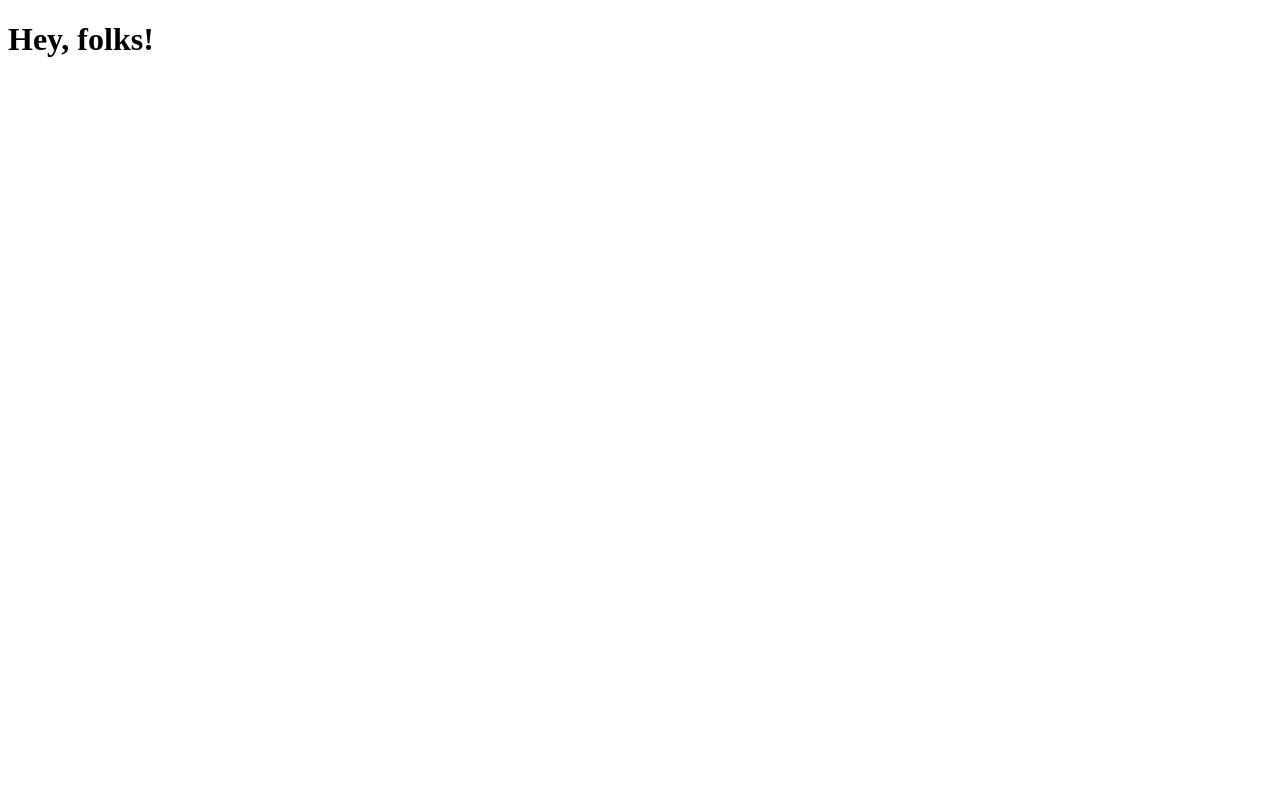
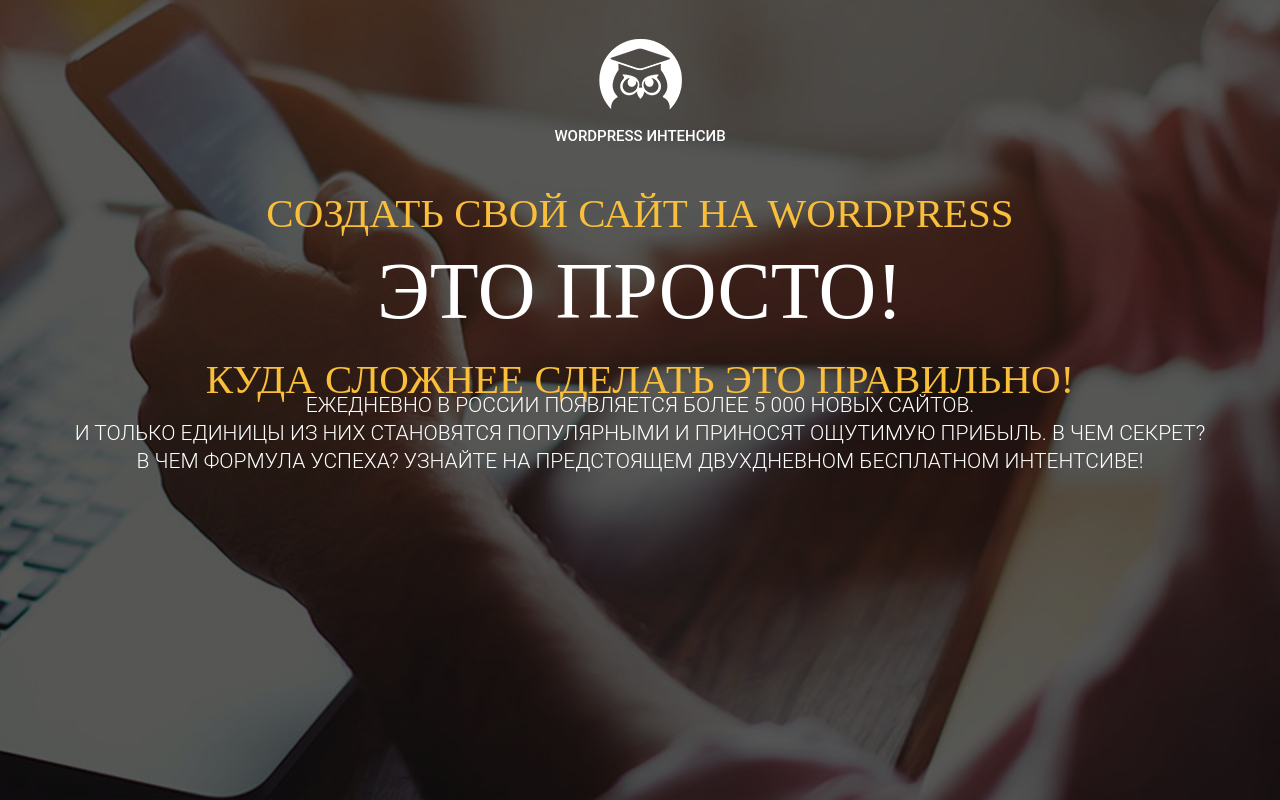
Before and after one commit to keys4words/19038, a plain HTML site: page m1/src/index.html in a window 1280 px wide. Drawn offline with Linux system fonts and the light colour scheme.

Commit message:
start styling

```diff
--- /dev/null
+++ b/m1/src/css/style.css
@@ -0,0 +1,70 @@
+* {
+    box-sizing: border-box;
+    margin: 0;
+    padding: 0;
+}
+
+.container{
+    width: 1140px;
+    margin: 0 auto;
+}
+
+.promo {
+    height: 800px;
+    background: url('../img/main_bg.jpg') center center/cover no-repeat;
+    padding: 39px 0 62px 0;
+}
+
+.logo .logo_img {
+    display: block;
+    margin: 0 auto;
+}
+
+.logo .logo_text {
+    color: #ffffff;
+    font-family: Roboto;
+    font-size: 15px;
+    font-weight: 500;
+    line-height: 24px;
+    text-transform: uppercase;
+    text-align: center;
+    margin-top: 14px;
+}
+
+h1{
+    margin-top: 53px;
+}
+
+h2.title{
+    margin-top: 30px;
+}
+
+.title{
+    color: #f9bf3b;
+    font-family: "Roboto - Black";
+    font-size: 41px;
+    font-weight: 400;
+    line-height: 24px;
+    text-transform: uppercase;
+    text-align: center;
+}
+
+.simple .title_big{
+    color: #ffffff;
+    font-family: "Roboto - Black";
+    font-size: 80px;
+    font-weight: 400;
+    text-transform: uppercase;
+    text-align: center;
+    margin-top: 21px;
+}
+
+.promo .promo_text{
+    color: #ffffff;
+    font-family: 'Roboto Light';
+    font-size: 21px;
+    font-weight: 300;
+    line-height: 28px;
+    text-transform: uppercase;
+    text-align: center;
+}
--- a/m1/src/index.html
+++ b/m1/src/index.html
@@ -1,13 +1,32 @@
 <!DOCTYPE html>
-<html lang="en"> <!-- Самый главный тег на странице -->
+<html lang="ru">
 <head>
     <meta charset="UTF-8">
     <meta name="viewport" content="width=device-width, initial-scale=1.0">
     <meta name="description" content="Main title">
     <meta name="author" content="keys4wrds">
-    <title>Home</title>
+    <title>Wordpress интенсив</title>
+    <link rel="stylesheet" href="css/style.css">
 </head>
 <body>
-    <h1>Hey, folks!</h1>
+    <section class="promo">
+        <div class="container">
+            <div class="logo">
+                <img src="icons/logo.png" alt="logo" class="logo_img">
+                <div class="logo_text">Wordpress интенсив</div>
+            </div>
+            <h1 class="title">Создать свой сайт на wordpress</h1>
+            <div class="simple">
+                <h2 class="title_big">это просто!</h2>
+                <div class="line"></div>
+            </div>
+            <h2 class="title">Куда сложнее сделать это правильно!</h2>
+            <div class="promo_text">
+                Ежедневно в России появляется более 5 000 новых сайтов.<br>
+                И только единицы из них становятся популярными и приносят ощутимую прибыль. В чем секрет? В чем формула успеха? Узнайте на предстоящем двухдневном <span >бесплатном</span> интентсиве!
+            </div>
+        </div>
+
+    </section>
 </body>
 </html>
```
